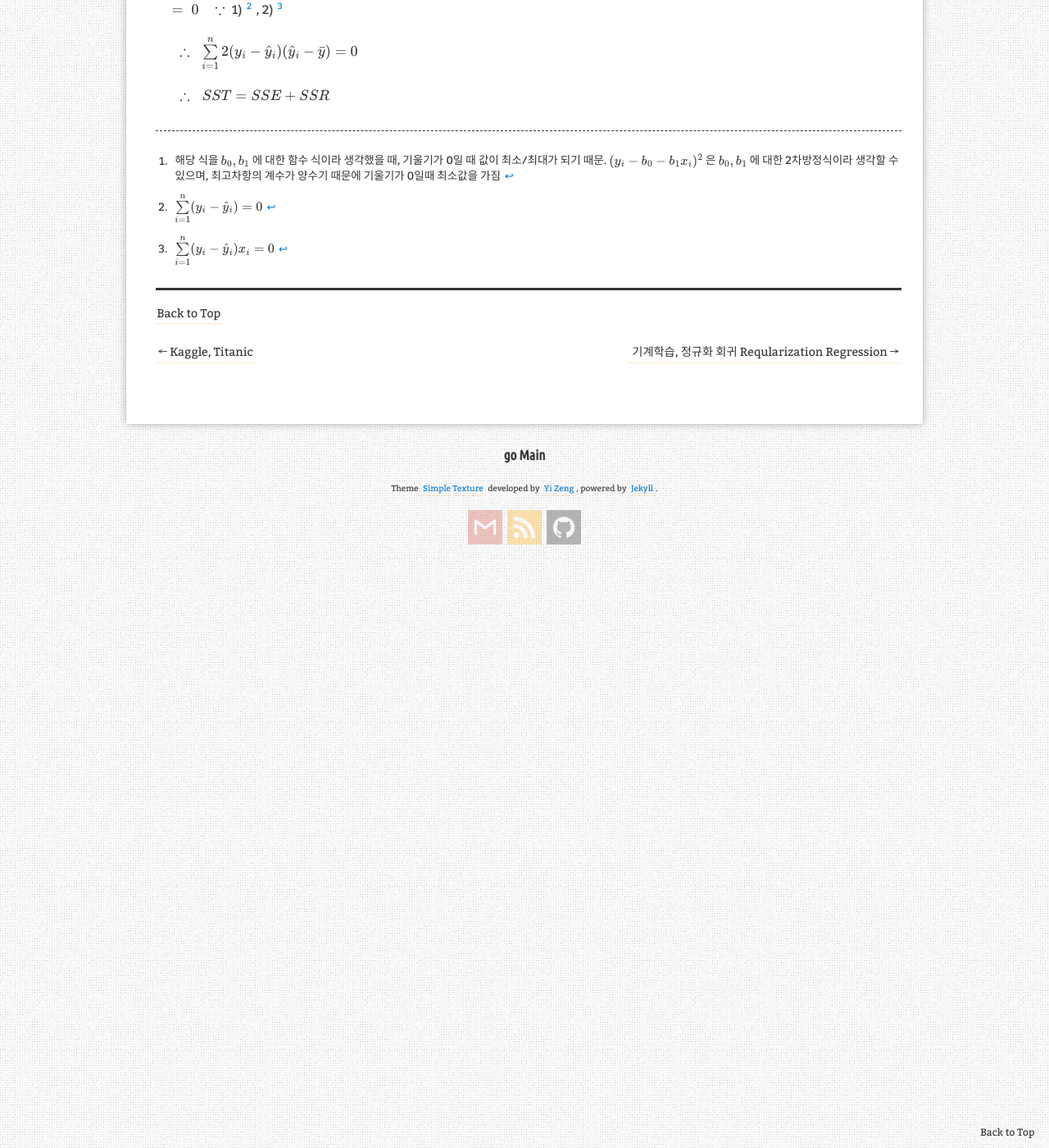
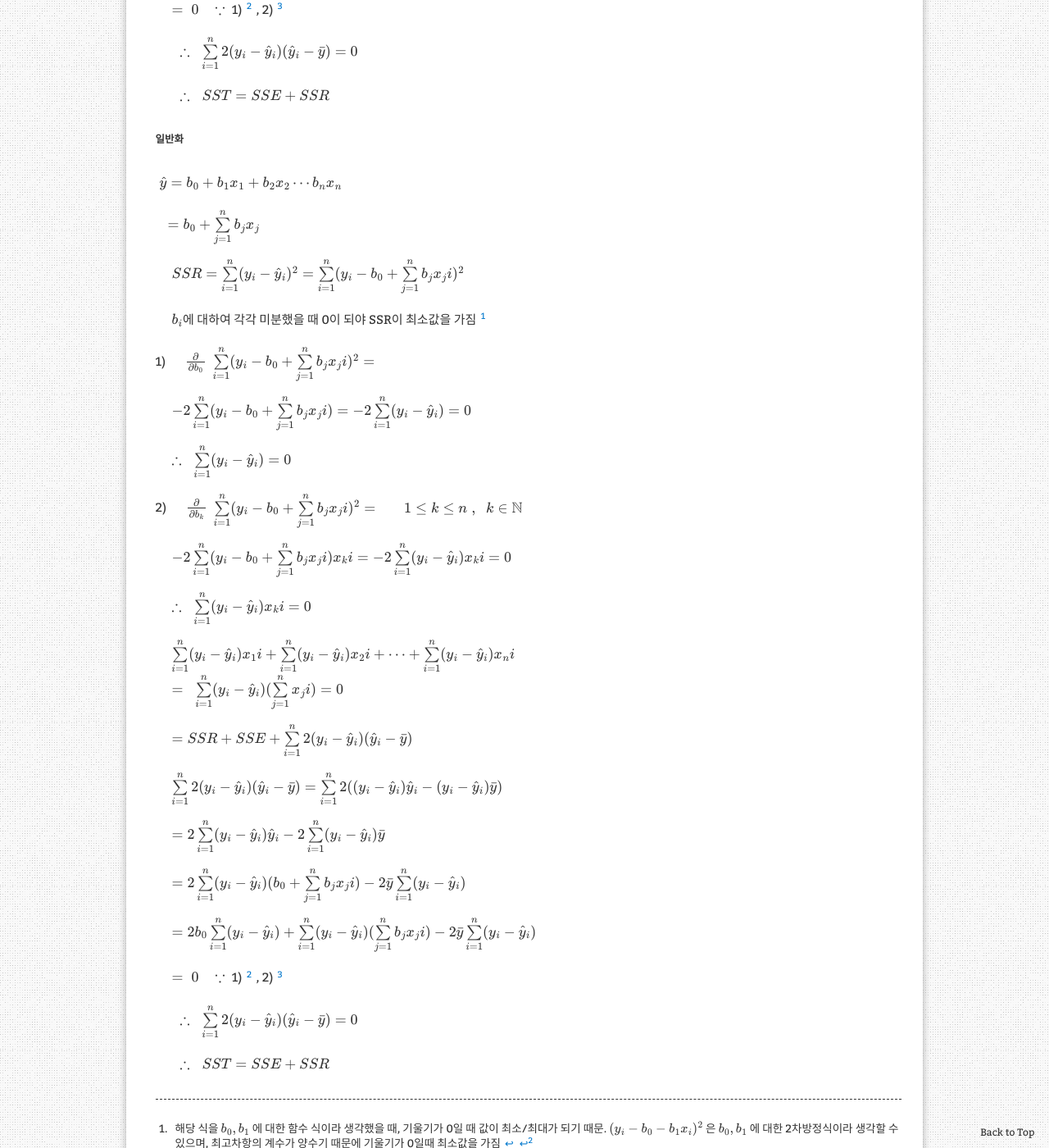
Before and after one commit to aristohyun/aristohyun.github.io, a Jekyll site: the page built from _posts/2021-06-25-Linear-Regression.md, in a window 1280 px wide and 1400 px high, scrolled down 3519 px. Shown: the whole window at 82% size. Built offline with Jekyll 4.4.1, drawn with Linux system fonts in a browser that asks for light colours; formulas are drawn with MathJax 3; comment, search, counter and statistics services are not loaded; some of the changed text lies outside the part shown.

Commit message:
Update 2021-06-25-Linear-Regression.md

```diff
--- a/_posts/2021-06-25-Linear-Regression.md
+++ b/_posts/2021-06-25-Linear-Regression.md
@@ -75,7 +75,7 @@ $ \;\;\;\;\;\; \hat{y} = b_0 + b_1 x $
 
 $ \;\;\;\; SSR = \sum\limits_ {i=1}^{n}(y_ i - \hat{y}_ i)^2 = \sum\limits_ {i=1}^{n}(y_ i - b_0 + b_1 x_ )^2$
 
-$ \;\;\;\; b_ 0, b_ 1 $에 대하여 미분했을 때 0이 되야 최소값 [^1]
+$ \;\;\;\; b_ 0, b_ 1 $에 대하여 미분했을 때 0이 되야 SSR이 최소값 [^1]
 
  1) $\;\;\;\; \frac{\partial }{\partial b_ 0} \; \sum\limits_ {i=1}^{n}(y_ i - b_0 + b_1 x_ i)^2 = $
 
@@ -112,6 +112,49 @@ $\;\;\;\; \;\; \therefore \;\; \sum\limits_ {i=1}^{n}2(y_ i - \hat{y}_ i)(\hat{y
 $\;\;\;\;\;\; \therefore \;\; SST = SSE + SSR $
 
 
+##### 일반화
+
+$ \; \hat{y} = b_ 0 + b_ 1 x_ 1 + b_ 2 x_ 2 \cdots b_ n x_ n $
+
+$ \;\;\; = b_ 0 + \sum \limits_ {j=1}^{n} b_ j x_ j $
+
+$ \;\;\;\; SSR = \sum\limits_ {i=1}^{n}(y_ i - \hat{y}_ i)^2 = \sum\limits_ {i=1}^{n}(y_ i - b_ 0 + \sum \limits_ {j=1}^{n} b_ j x_ ji )^2$
+
+$ \;\;\;\; b_ i $에 대하여 각각 미분했을 때 0이 되야 SSR이 최소값을 가짐 [^1]
+
+ 1) $\;\;\;\; \frac{\partial }{\partial b_ 0} \; \sum\limits_ {i=1}^{n}(y_ i - b_ 0 + \sum \limits_ {j=1}^{n} b_ j x_ ji)^2 = $
+
+$\;\;\;\; -2 \sum\limits_ {i=1}^{n} (y_ i - b_ 0 + \sum \limits_ {j=1}^{n} b_ j x_ ji)  = -2 \sum\limits_ {i=1}^{n} (y_ i - \hat{y}_ i) = 0 $
+
+$\;\;\;\;   \therefore \;\; \sum\limits_ {i=1}^{n} (y_ i - \hat{y}_ i) = 0  $
+
+ 2)  $\;\;\;\; \frac{\partial }{\partial b_ k} \; \sum\limits_ {i=1}^{n}(y_ i - b_ 0 + \sum \limits_ {j=1}^{n} b_ j x_ ji)^2 = \;\;\;\;\;\; 1\leq k\leq n \;,\;\; k\in \mathbb{\mathbb{N}}$
+
+$\;\;\;\; -2 \sum\limits_ {i=1}^{n} (y_ i - b_ 0 + \sum \limits_ {j=1}^{n} b_ j x_ ji) x_ ki  = -2 \sum\limits_ {i=1}^{n} (y_ i - \hat{y}_ i) x_ ki = 0 $
+
+$\;\;\;\;  \therefore \;\; \sum\limits_ {i=1}^{n} (y_ i - \hat{y}_ i) x_ ki = 0  $
+
+$\;\;\;\; \sum\limits_ {i=1}^{n} (y_ i - \hat{y}_ i) x_ 1i + \sum\limits_ {i=1}^{n} (y_ i - \hat{y}_ i) x_ 2i + \cdots + \sum\limits_ {i=1}^{n} (y_ i - \hat{y}_ i) x_ ni   $
+$\;\;\;\;  = \;\;  \sum\limits_ {i=1}^{n} (y_ i - \hat{y}_ i)( \sum\limits_ {j=1}^{n} x_ ji ) = 0  $
+
+$\;\;\;\; = SSR + SSE + \sum\limits_ {i=1}^{n}2(y_ i - \hat{y}_ i)(\hat{y}_ i - \bar{y})$
+
+$\;\;\;\; \sum\limits_ {i=1}^{n}2(y_ i - \hat{y}_ i)(\hat{y}_ i - \bar{y}) = \sum\limits_{i=1}^{n}2((y_ i - \hat{y}_ i) \hat{y}_ i - (y_ i - \hat{y}_ i) \bar{y}) $
+
+$\;\;\;\; = 2 \sum\limits_ {i=1}^{n} (y_ i - \hat{y}_ i)\hat{y}_ i - 2 \sum\limits_{i=1}^{n} (y_ i - \hat{y}_ i) \bar{y} $
+
+$\;\;\;\; = 2 \sum\limits_ {i=1}^{n} (y_ i - \hat{y}_ i)(b_ 0 + \sum \limits_ {j=1}^{n} b_ j x_ ji) - 2\bar{y} \sum\limits_{i=1}^{n} (y_ i - \hat{y}_ i) $
+
+$\;\;\;\; = 2 b_0 \sum\limits_ {i=1}^{n} (y_ i - \hat{y}_ i) + \sum\limits_ {i=1}^{n} (y_ i - \hat{y}_ i)(\sum \limits_ {j=1}^{n} b_ j x_ ji) - 2\bar{y} \sum\limits_{i=1}^{n} (y_ i - \hat{y}_ i) $
+
+
+$\;\;\;\; = \; 0 \;\;\; \because \; $ 1) [^2] , 2) [^3]
+
+$\;\;\;\; \;\; \therefore \;\; \sum\limits_ {i=1}^{n}2(y_ i - \hat{y}_ i)(\hat{y}_ i - \bar{y}) = 0 $
+
+$\;\;\;\;\;\; \therefore \;\; SST = SSE + SSR $
+
+
 [^1]: 해당 식을 $ b_ 0, b_ 1 $ 에 대한 함수 식이라 생각했을 때, 기울기가 0일 때 값이 최소/최대가 되기 때문. $ ( y_ i - b_ 0 - b_ 1 x_ i )^2 $ 은 $ b_ 0, b_ 1 $ 에 대한 2차방정식이라 생각할 수 있으며, 최고차항의 계수가 양수기 때문에 기울기가 0일때 최소값을 가짐
 [^2]: $ \sum\limits_ {i=1}^{n} (y_ i - \hat{y}_ i) = 0  $
 [^3]: $ \sum\limits_ {i=1}^{n} (y_ i - \hat{y}_ i) x_ i = 0  $
```
